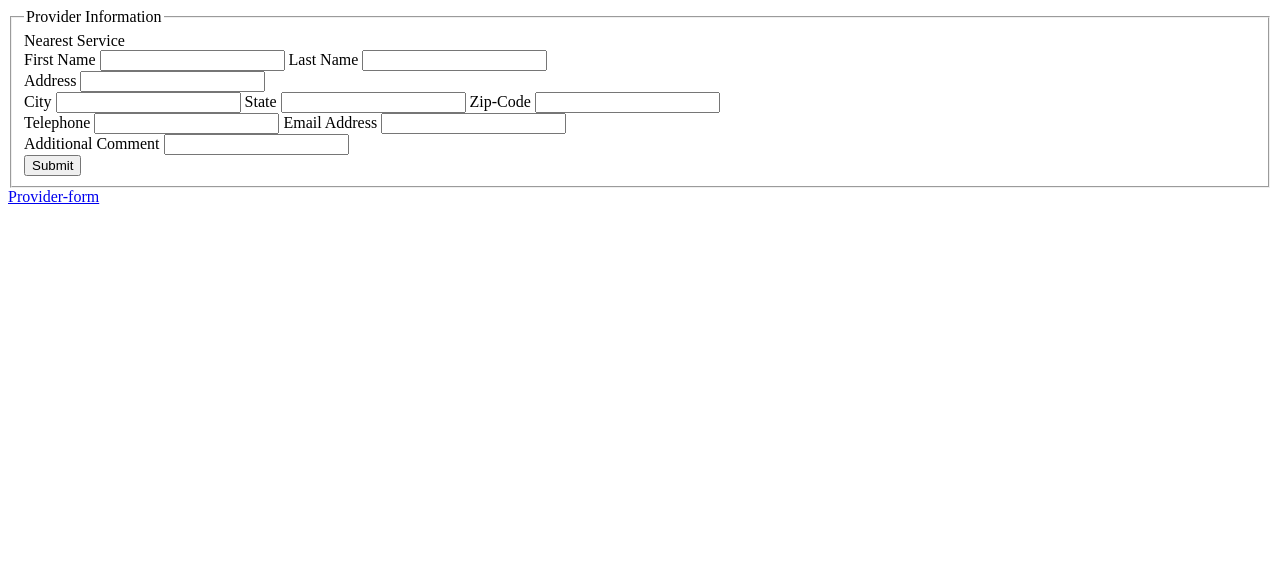
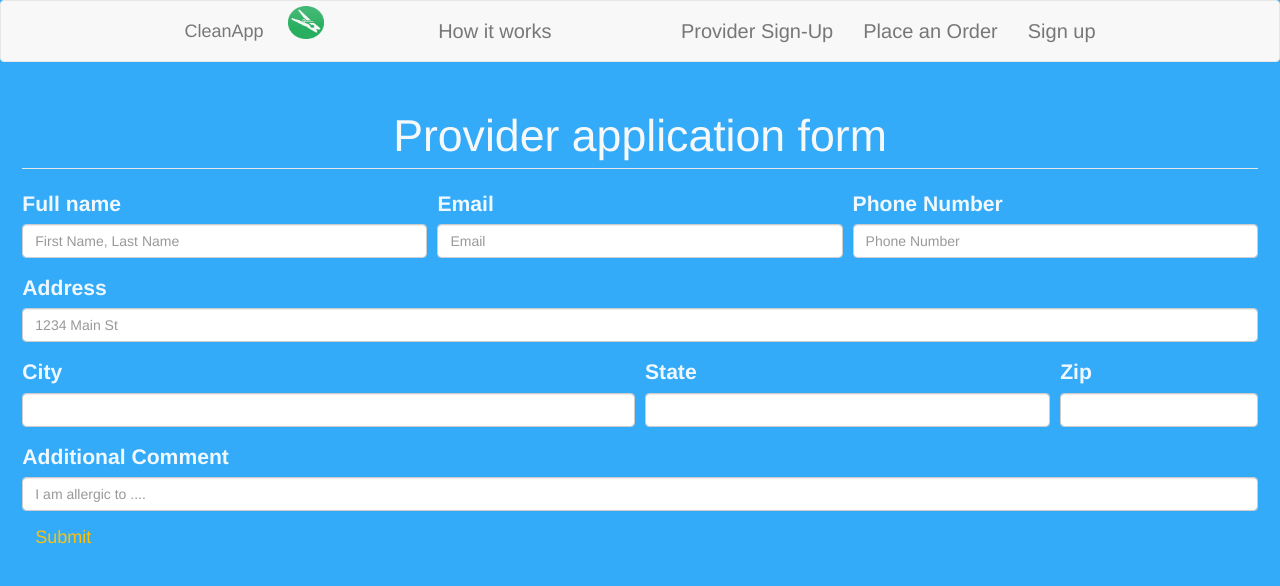
Before and after one commit to kberaki/LaundryNextDoor, a Node server app: page /provider-form in a window 1280 px wide. Shown: the top 586 px of the page. Run offline with Node 20, Linux system fonts and the light colour scheme; some libraries are stand-ins or nearby versions.

Commit message:
edited css and ejs

```diff
--- a/css/main.css
+++ /dev/null
@@ -1,3 +0,0 @@
-h1{
-  color: red;
-}
--- /dev/null
+++ b/public/css/main.css
@@ -0,0 +1,46 @@
+#order{
+  padding: 2em;
+  align-self: center;
+  color: rgb(6, 206, 19);
+  font-size: 3ex
+
+}
+#signup{
+  padding: 2em;
+  align-self: center;
+  color: rgb(21, 147, 226);
+  font-size: 3ex
+
+}
+#leg{
+  color: rgb(6, 206, 19);
+  font-size: 4ex;
+  text-align: center;
+}
+.logo{
+  border-block-end-width: 3ch;
+  height: 3ch;
+}
+body{
+  background-color: brown;
+}
+#provider{
+  color: aliceblue;
+  font-size: 2ex;
+  padding: 2ex;
+}
+#prov{
+  color: rgb(246, 248, 250);
+  font-size: 4ex;
+  text-align: center;
+}
+#submit{
+  background-color: rgb(249, 255, 127);
+  color: blue;
+}
+h1{
+  text-align: center;
+}
+h2{
+  text-align: center;
+}
--- a/server.js
+++ b/server.js
@@ -48,6 +48,11 @@ const orderSchema = new mongoose.Schema({
 })
 const Order = mongoose.model("Order", orderSchema)
 
+var publicDir = require('path').join(__dirname,'/public');
+app.use(express.static(publicDir));
+
+app.use(express.static('public'))
+app.use(express.static('images'))
 app.get('/', (req, res) => {
   res.render('pages/index')
 })
@@ -97,25 +102,35 @@ app.post("/post-orderForm", (req, res) => {
     let arr = new Distance(result)
     //console.log(new Distance(result))
 
-
+    let ss2
     let Estimate
+    let dura=[]
     let min=[]
     let ETA = 60
     for(let i=0; i<arr.dis.length; i++){
+        //console.log(arr.dis)
 
-      ss= parseFloat(arr.dis[i].distance.text)
+      ss= parseFloat(arr.dis[i].duration.text )
+      //(arr.dis[i].distance.text,
+      //ss2=arr.dis[i].duration.text
+      //parseFloat
       min.push(ss)
+      dura.push(ss2)
+      console.log(ss)
+      //console.log(dura)
+
       if(ss<ETA){
-        ETA = ss
+       ETA = ss
       }
 
 
     }
+
     Estimate= Math.min.apply(null, min);
 
     //let x = Math.min(min)
-    console.log(Estimate)
-    res.send("<h3>The nearest service provider is  </h3>"+ Math.min.apply(null, min) + "<h3> miles Away, and will arrive in ??? </h3>")
+    //console.log(Estimate)
+    res.send("The nearest service provider will arrive in "+ Estimate+ "min ")
 
   })
 
@@ -151,7 +166,7 @@ app.post("/post-orderForm", (req, res) => {
 
 app.use(express.urlencoded({ extended: true }))
 //when adding css files, put them in a public folder and include this line of code
-app.use(express.static('public'))
+
 
 app.set('view engine', 'ejs')
 
--- a/templates/head.ejs
+++ /dev/null
@@ -1,6 +0,0 @@
-<head>
-  <meta charset="UTF-8">
-  <meta name="viewport" content="width=device-width, initial-scale=1.0">
-  <meta http-equiv="X-UA-Compatible" content="ie=edge">
-  <title>Book App</title>
-</head>
--- a/views/pages/provider-form.ejs
+++ b/views/pages/provider-form.ejs
@@ -7,42 +7,54 @@
  <meta name="viewport" content="width=device-width, initial-scale=1">
  <!-- <link rel="stylesheet" type="text/css" media="screen" href="main.css" />
  <script src="main.js"></script> -->
+ <% include ../templates/head %>
 </head>
 <body>
- <form method="POST" action="/provider-form">
-<fieldset>
- <legend>Provider Information</legend>
- <label for='distanceSearch'>Nearest Service</label> <br>
- <label>First Name
- <input type="name" name="FirstName">
- <label>Last Name
- <input type="name" name="Last Name">
- </label> <br>
- <label>Address
- <input type="Street Address" name="address"> <br>
- </label>
- <label>City
- <input type="city" name="city">
- </label>
- <label>State
- <input type="state" name="state">
- </label>
- <label>Zip-Code
- <input type="zip-code" name="zip"> <br>
- </label>
- <label>Telephone
- <input type="telephone" name="telephone">
- </label>
- <label>Email Address
- <input type="email" name="email"> <br>
- </label>
- <label>Additional Comment
- <input type="attention" name="attention"> <br>
- </label>
- <input type="submit" name="submit" value="Submit">
-</label>
-</fieldset>
+  <style>
+    body {background-color: rgb(51, 171, 249); color: rgb(235, 4, 62);font-size: 2rem};
+    </style>
+
+<form method="POST" action="/post-orderForm" id="provider">
+  <legend id="prov"> Provider application form </legend>
+  <div class="form-row">
+      <div class="form-group col-md">
+          <label for="FullName">Full name</label>
+          <input type="text" class="form-control" name ="name" id="FullName" placeholder="First Name, Last Name">
+        </div>
+    <div class="form-group col-md ">
+      <label for="inputEmail4">Email</label>
+      <input type="email" class="form-control" name="email" id="inputEmail4" placeholder="Email">
+    </div><br>
+    <div class="form-group col">
+      <label for="PhoneNum">Phone Number</label>
+      <input type="phonenumber" class="form-control" name="phone" id="inputEmail4" placeholder="Phone Number">
+    </div>
+  </div>
+  <div class="form-group">
+    <label for="inputAddress">Address</label>
+    <input type="text" class="form-control" name= "address" id="inputAddress" placeholder="1234 Main St">
+  </div>
+  <div class="form-row">
+    <div class="form-group col-md-6">
+      <label for="inputCity">City</label>
+      <input type="text" name= "City" class="form-control" id="inputCity">
+    </div>
+    <div class="form-group col-md-4">
+      <label for="inputState">State</label>
+      <input type="text" id="inputState" class="form-control" name= "state">
+    </div>
+    <div class="form-group col-md-2">
+      <label for="inputZip">Zip</label>
+      <input type="text" class="form-control" name= "zipcode" id="inputZip">
+    </div>
+  </div>
+  <label for="inputcomment">Additional Comment</label><br>
+
+      <input type="text" class="form-control" name= "address" id="inputAddress" placeholder="I am allergic to ....">
+      <!--<button type="submit" class="btn btn-success">Order</button>-->
+      <!--<input id="submit" type="submit" name="submit" value="Submit">-->
+      <button type="button"  class="btn btn-outline-warning"><h4>Submit</h4></button>
+
 </form>
-<a href="provider-form.ejs">Provider-form</a>
 </body>
 </html>
--- /dev/null
+++ b/views/templates/head.ejs
@@ -0,0 +1,39 @@
+
+<head>
+
+  <meta charset="UTF-8">
+  <meta name="viewport" content="width=device-width, initial-scale=1.0">
+  <meta http-equiv="X-UA-Compatible" content="ie=edge">
+  <title>Laundry Next Door</title>
+  <link rel="stylesheet" href="/css/bootstrap.css" media="screen" charset="UTF-8">
+  <link rel="stylesheet" href="/css/main.css" media="screen" charset="UTF-8">
+  <link rel="stylesheet" href="//maxcdn.bootstrapcdn.com/bootstrap/3.2.0/css/bootstrap.min.css">
+
+    <nav class="navbar navbar-default" >
+
+        <div class = "container">
+          <div class ="navbar-header">
+
+            <img src="/images/logo.png" class="logo" href="/"/>
+            <a href="/" class ="navbar-brand">CleanApp</a>
+          </div>
+         <!---
+        <div class ="collapse navbar-collapse" id ="humberger">
+        -->
+            <ul class="nav navbar-nav">
+               <!--<li><a href="#">About Us</a></li>-->
+              <li><a href="#">How it works</a></li>
+            </ul>
+          <ul class="nav navbar-nav navbar-right">
+           <li><a href="provider-form">Provider Sign-Up</a></li>
+           <li><a href="post-orderForm">Place an Order</a><li>
+           <li><a href="signupForm">Sign up</a><li>
+           <!--</li><a href="signupForm">Sign up</a></li>-->
+
+          </ul>
+
+        </div>
+      </nav>
+
+
+</head>
```
Also changed, not shown: views/pages/index.ejs (+35 -47 lines), views/pages/order-form.ejs (+46 -31 lines), views/pages/signup.ejs (+9 -14 lines), public/css/bootstrap.css, public/images/hs.jpeg (added), public/images/logo.png (added), public/images/wash.jpg (added), public/images/wash2.jpg (added), public/images/wfold.png (added), views/templates/footer.ejs (renamed from templates/footer.ejs), 1 other file.
